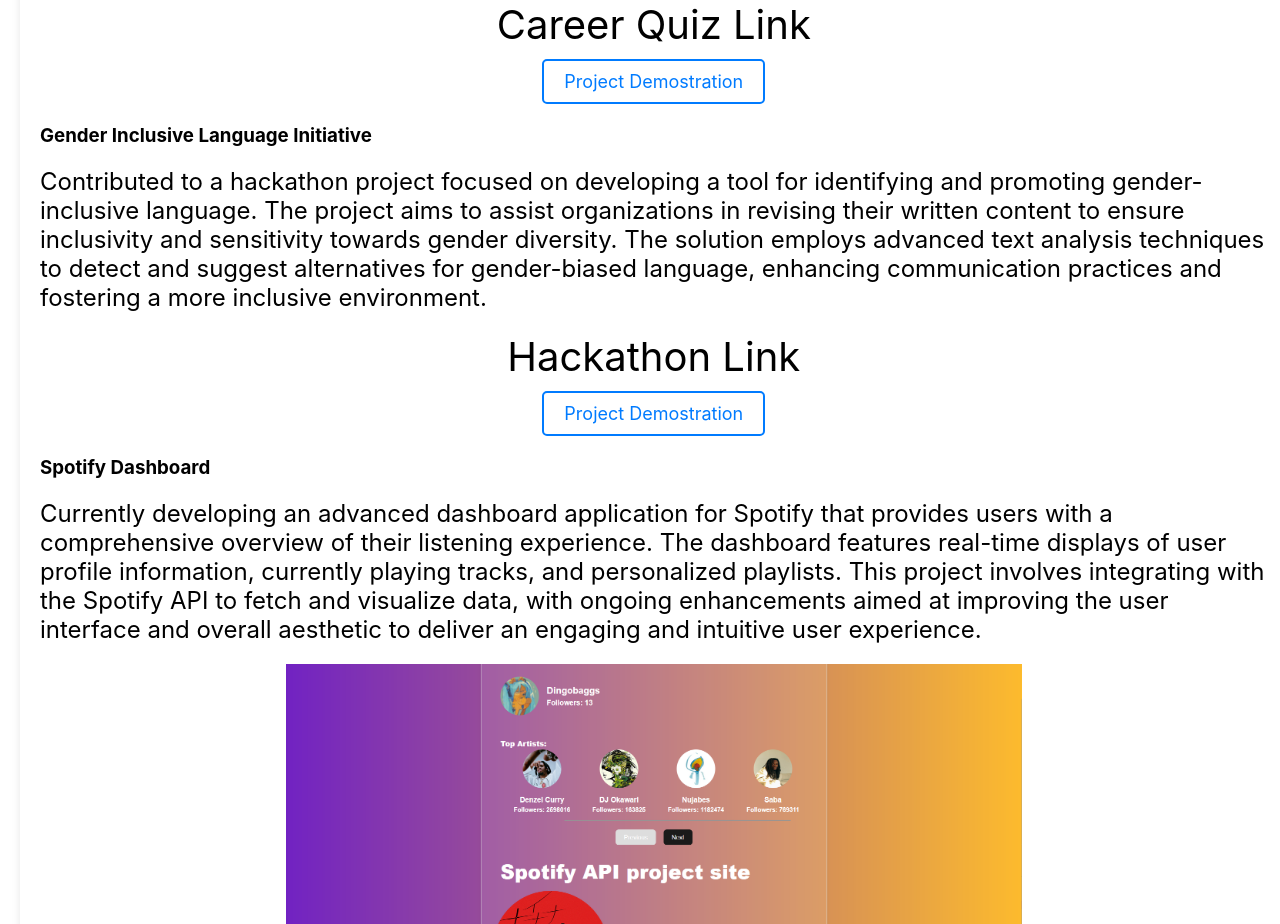
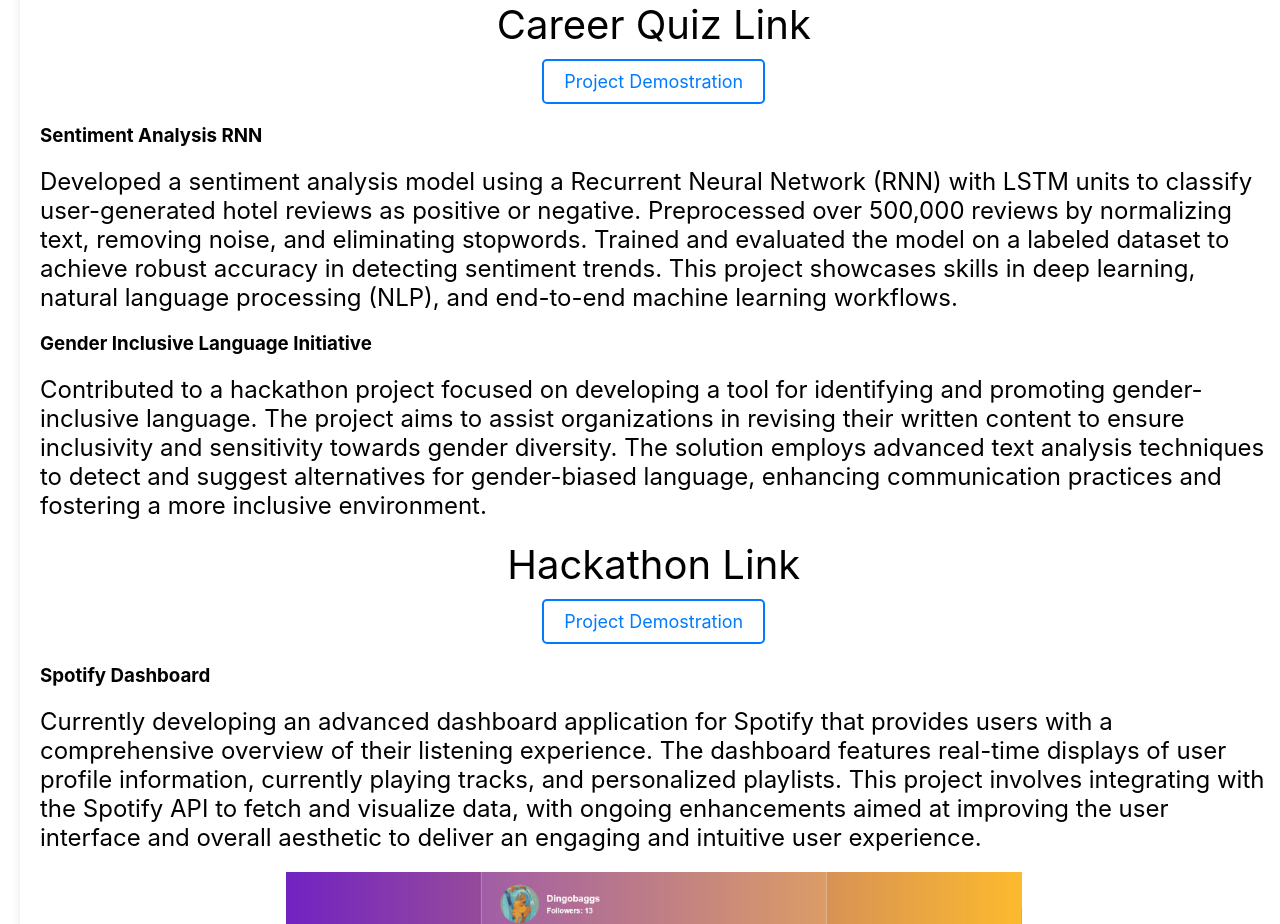
Before and after one commit to Dtrieu728/git_web, a React (Create React App) app: page /#/ in a window 1280 px wide. Shown: the part 4800-5724 px from the top of the page. Built offline with nearby package versions, Linux system fonts and the light colour scheme.

Commit message:
updated projects

```diff
--- a/src/components/Project/projectSection.tsx
+++ b/src/components/Project/projectSection.tsx
@@ -49,6 +49,17 @@
         </div>
         <div className="project-card">
           <h3 className="project-title">
+            Sentiment Analysis RNN
+          </h3>
+          <p className="project-description">
+              Developed a sentiment analysis model using a Recurrent Neural Network (RNN) with LSTM units to classify user-generated hotel reviews as positive or negative.
+              Preprocessed over 500,000 reviews by normalizing text, removing noise, and eliminating stopwords.
+              Trained and evaluated the model on a labeled dataset to achieve robust accuracy in detecting sentiment trends.
+              This project showcases skills in deep learning, natural language processing (NLP), and end-to-end machine learning workflows.
+          </p>
+        </div>
+        <div className="project-card">
+          <h3 className="project-title">
             Gender Inclusive Language Initiative
           </h3>
           <p className="project-description">
@@ -89,6 +100,7 @@
             />
           </div>
         </div>
+
       </div>
     </div>
   );
```
